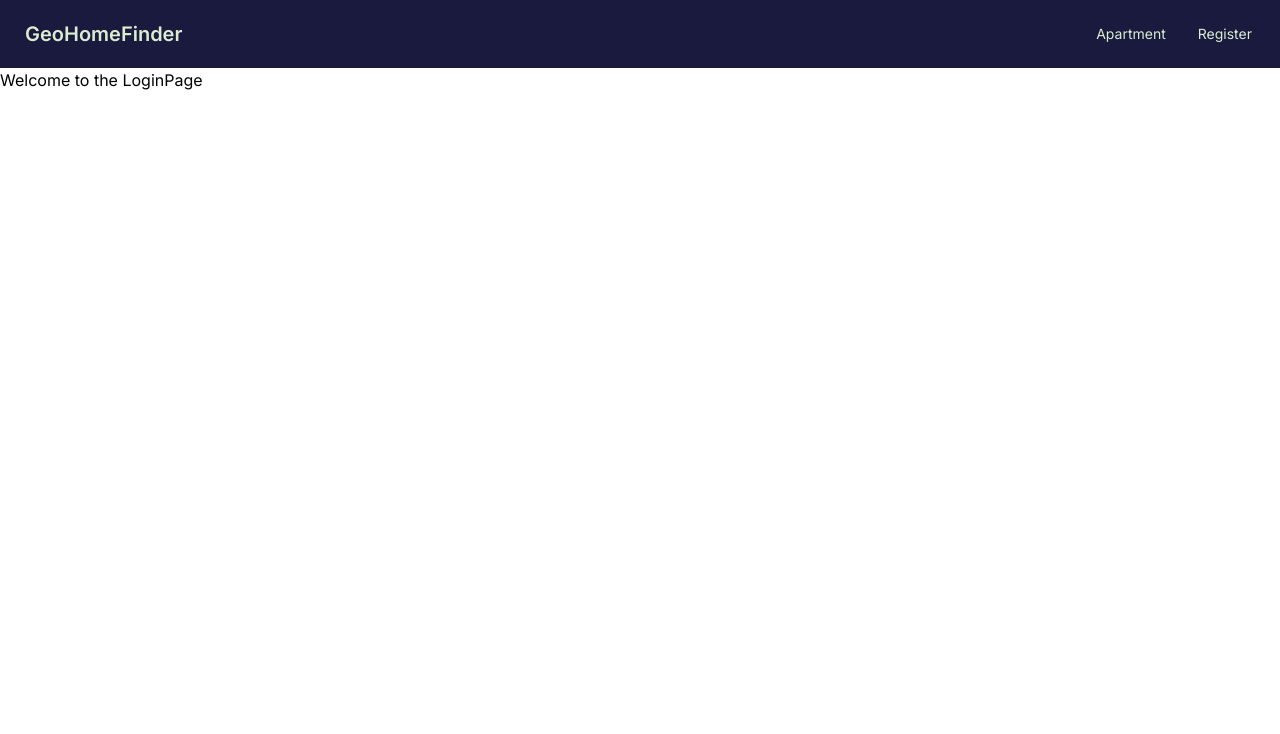
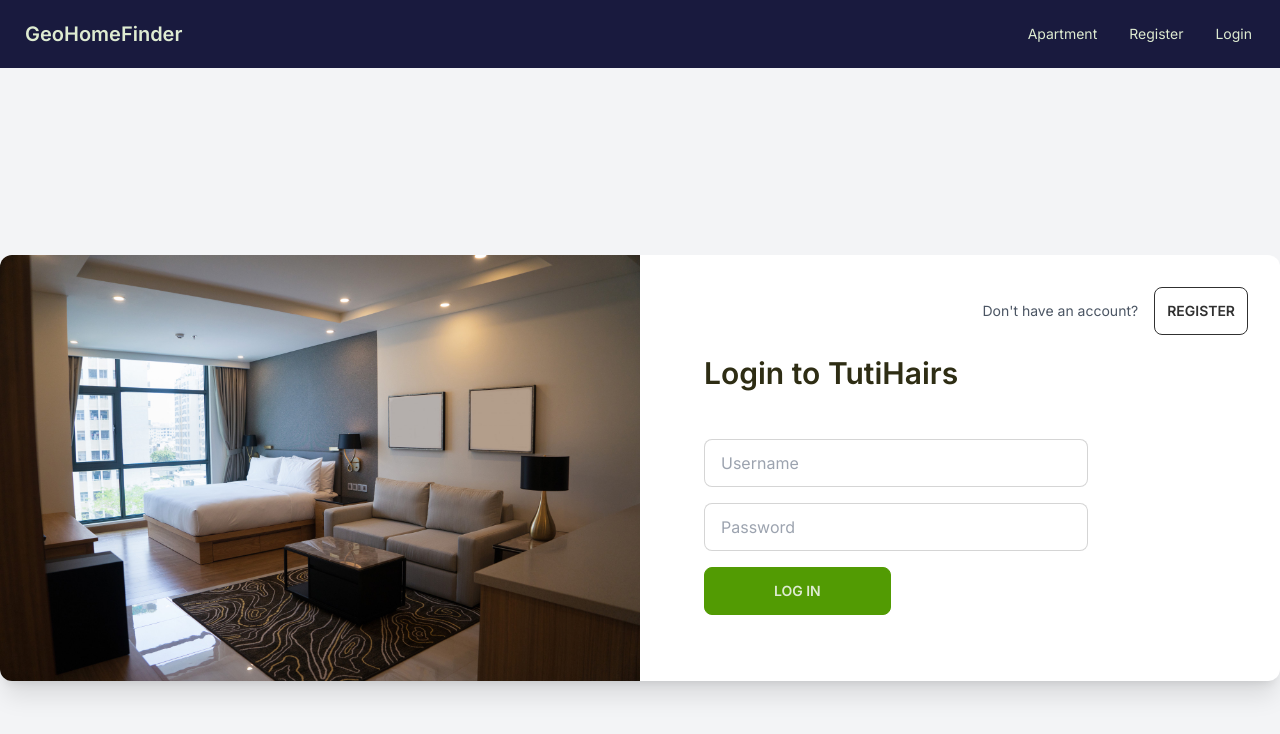
Before and after one commit to lokytech5/homefinder, a Next.js app: page /loginUser in a window 1280 px wide. Shown: the top 734 px of the page. Built offline with nearby package versions, Linux system fonts and the light colour scheme.

Commit message:
Added login page and form code, login hook for both user type and his working as expected

```diff
--- a/app/components/Navbar/DesktopMenu.tsx
+++ b/app/components/Navbar/DesktopMenu.tsx
@@ -7,6 +7,7 @@ const DesktopMenu = () => {
     <ul className="menu menu-horizontal px-1">
       <li><Link href="/apartment">Apartment</Link></li>
       <li><Link href="/registerUser">Register</Link></li>
+      <li><Link href="/loginUser">Login</Link></li>
 
     </ul>
 
--- a/app/components/Navbar/Drawer.tsx
+++ b/app/components/Navbar/Drawer.tsx
@@ -9,6 +9,7 @@ const Drawer = () => {
       {/* Sidebar content here */}
       <li><Link href="/apartment">Apartment</Link></li>
       <li><Link href="/registerUser">Register</Link></li>
+      <li><Link href="/loginUser">Login</Link></li>
 
     </ul>
 
--- a/app/components/store/useUserStore.ts
+++ b/app/components/store/useUserStore.ts
@@ -20,8 +20,8 @@ interface UserState {
     error: string | null;
     setUser: (userData: RegisterUserData, userId: string) => void;
     setAgent: (userData: RegisterAgentData, agentId: string) => void;
-    setUserFromLogin: (userData: LoginUserResponse) => void;
-    setAgentFromLogin: (userData: LoginUserResponse) => void;
+    setUserFromLogin: (userData: Omit<LoginUserResponse, 'token'>) => void;
+    setAgentFromLogin: (userData: Omit<LoginUserResponse, 'token'>) => void;
     setIsPhoneVerified: (isPhoneVerified: boolean) => void;
     setIsEmailVerified: (isEmailVerified: boolean) => void;
     setError: (error: string) => void;
@@ -72,7 +72,7 @@ const useUserStore = create<UserState>((set) => ({
     },
 
      // New methods for login
-     setUserFromLogin: (userData: LoginUserResponse) => {
+     setUserFromLogin: (userData: Omit<LoginUserResponse, 'token'>) => {
         const user: User = {
             _id: userData._id,
             username: userData.username,
@@ -86,7 +86,7 @@ const useUserStore = create<UserState>((set) => ({
             // other properties as needed
         });
     },
-    setAgentFromLogin: (userData: LoginUserResponse) => {
+    setAgentFromLogin: (userData: Omit<LoginUserResponse, 'token'>) => {
         const user: User = {
             _id: userData._id,
             username: userData.username,
--- a/app/hooks/useLoginUser.ts
+++ b/app/hooks/useLoginUser.ts
@@ -23,10 +23,17 @@ const useLoginUser = () => {
 
         localStorage.setItem('token', data.token);
 
+        const commonUserInfo = {
+          _id:data._id,
+          username: data.username,
+          email: data.email,
+          userType: data.userType
+        };
+
         if (data.userType === "User") {
-            setUserFromLogin(data);
+            setUserFromLogin(commonUserInfo);
         } else if (data.userType === "Agent") {
-            setAgentFromLogin(data);
+            setAgentFromLogin(commonUserInfo);
         }
 
           },
--- a/app/loginUser/page.tsx
+++ b/app/loginUser/page.tsx
@@ -1,5 +1,15 @@
+"use client"
+import { zodResolver } from '@hookform/resolvers/zod';
 import React from 'react'
+import { SubmitHandler, useForm } from 'react-hook-form';
 import { z } from 'zod';
+import useLoginUser from '../hooks/useLoginUser';
+import { useRouter } from 'next/navigation';
+import useUserStore from '../components/store/useUserStore';
+import { showToast } from '../components/ToastNotifier';
+import Image from 'next/image';
+import ErrorAlert from '../components/ErrorAlert';
+import Link from 'next/link';
 
 
 const schema = z.object({
@@ -7,9 +17,81 @@ const schema = z.object({
   password: z.string().min(5, 'Password must be at least 5 characters long'),
 });
 
+type FormData = z.infer<typeof schema>;
+
 const LoginUserPage = () => {
+  const { register, handleSubmit, formState: { errors } } = useForm<FormData>({
+    resolver: zodResolver(schema),
+  });
+
+  const { mutate: loginUser, isLoading, error } = useLoginUser();
+  const setUserFromLogin = useUserStore((state) => state.setUserFromLogin);
+  const setAgentFromLogin = useUserStore((state) => state.setAgentFromLogin);
+  const router = useRouter();
+
+  const onSubmit: SubmitHandler<FormData> = (data, event) => {
+    event?.preventDefault();
+        console.log('Form submitted', data);
+        loginUser(data, {
+          onSuccess: () => {
+            // localStorage.setItem('token', response.token);
+            showToast('Login successful', 'success');
+            router.push('/home');
+        },
+
+        onError: (data) => {
+            if(error) return <ErrorAlert message={error.message}/>
+        }
+
+        });
+      };
   return (
-    <h1>Welcome to the LoginPage</h1>
+    <div className="min-h-screen flex items-center justify-center bg-gray-100">
+    <div className="bg-white rounded-xl shadow-xl flex overflow-hidden lg:h-128">
+        {/* Image Section: Only visible on large screens */}
+        <div className="w-1/2 flex-shrink-0 hidden lg:block">
+            <figure>
+                <Image src="/images/house7.jpg" width={284} height={150} alt="Login Illustration" className="h-full w-full object-cover"/>
+            </figure>
+        </div>
+
+        {/* Login Content Section */}
+        <div className="w-full lg:w-1/2 p-8 space-y-5">
+            <div className="flex justify-end items-center">
+                <span className="text-gray-600 text-sm">Don't have an account?</span>
+                <Link href="/registerUser">
+                <button className="btn btn-outline text-sm py-1 px-3 ml-4">Register</button>
+                </Link>
+            </div>
+
+            <div>
+                <h2 className="text-3xl font-semibold mb-4 text-secondary-content  md:ml-8 sm:ml-4">Login to TutiHairs</h2>
+                <form onSubmit={handleSubmit(onSubmit)} className="w-full lg:w-1/2 p-8 space-y-5">
+                <div className="space-y-4 text-secondary-content">
+                    <input
+                     {...register('username')}
+                        className="input input-bordered w-full sm:w-3/4 md:w-5/6 lg:w-96"
+                        type="text"
+                        placeholder="Username"
+                    />{errors.username && <p className="text-red-500">{errors.username.message}</p>}
+
+                    <input
+                     {...register('password')}
+                        className="input input-bordered w-full sm:w-3/4 md:w-5/6 lg:w-96"
+                        type="password"
+                        placeholder="Password"
+                    />
+                    {errors.password && <p className="text-red-500">{errors.password.message}</p>}
+
+                    <button type="submit" className="btn btn-primary w-full md:w-5/6" disabled={isLoading}>
+          {isLoading ? 'Logging in...' : 'Log In'}
+        </button>
+                </div>
+                </form>
+            </div>
+        </div>
+    </div>
+</div>
   )
 }
 
```
